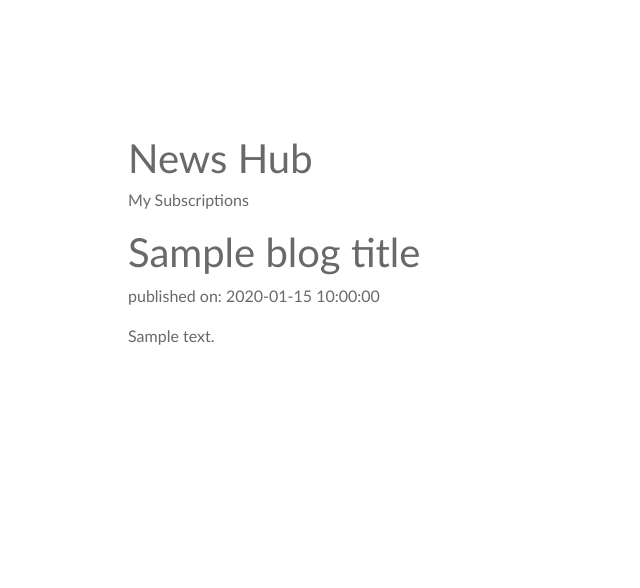
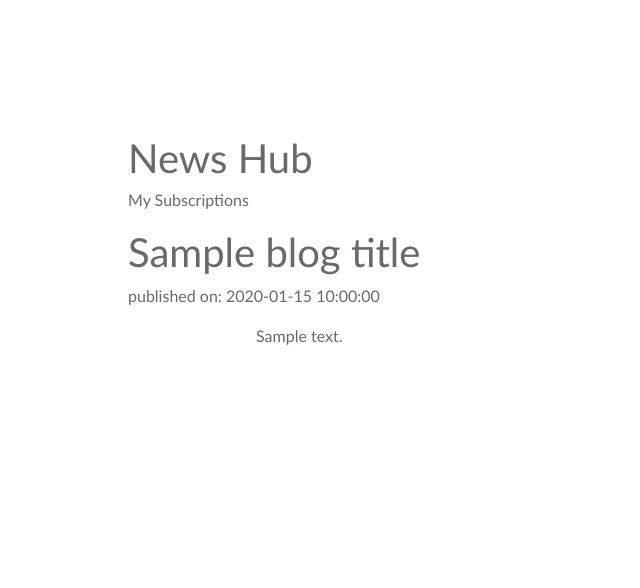
Before and after one commit to koloyyee/DailyUpdates, a Flask app: template dailyUpdates/templates/blog/post.html in a window 1280 px wide. Shown: the top 588 px of the page, without its empty margins (0-640 px from the left). Run offline with Flask 2, Linux system fonts and the light colour scheme; the template is opened without the code that fills it: most values are stand-ins (such as "Sample title", 1, 10 or a date in 2020); some libraries are stand-ins or nearby versions.

Commit message:
post increase margin.

```diff
--- a/dailyUpdates/static/css/style.css
+++ b/dailyUpdates/static/css/style.css
@@ -57,3 +57,7 @@ a.social{
 a.social:hover {
     text-shadow: #FC0 1px 0 10px;
 }
+.post{
+    margin-left: 10vw;
+    margin-right: 10vw;
+}
--- a/dailyUpdates/templates/blog/post.html
+++ b/dailyUpdates/templates/blog/post.html
@@ -1,11 +1,16 @@
-{% extends "base.html" %} {% block content %}
+{% extends "base.html" %}
+
+{% block content %}
 
 <h1>{% block header %}{% endblock %}{{ blogTitle.capitalize() }}</h1>
 
 <p>published on: {{ blogDate }}</p>
 
-<div>{{ blogContent | safe }}</div>
+<div class="post">
+    {{ blogContent | safe }}
 
+
+</div>
 <a class = "back" href =" {{ url_for("blog.allPostsTitle") }} "> back </a>
 
 {% endblock %}
```
